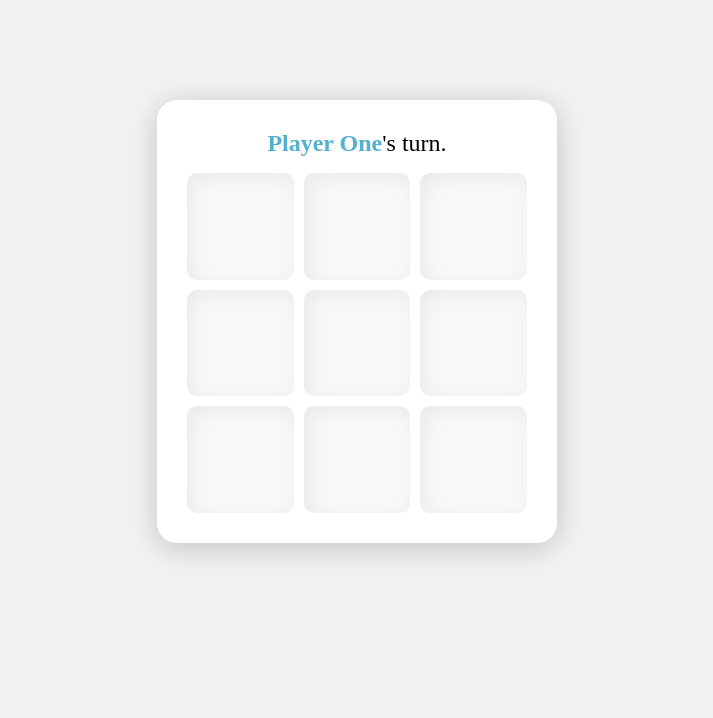
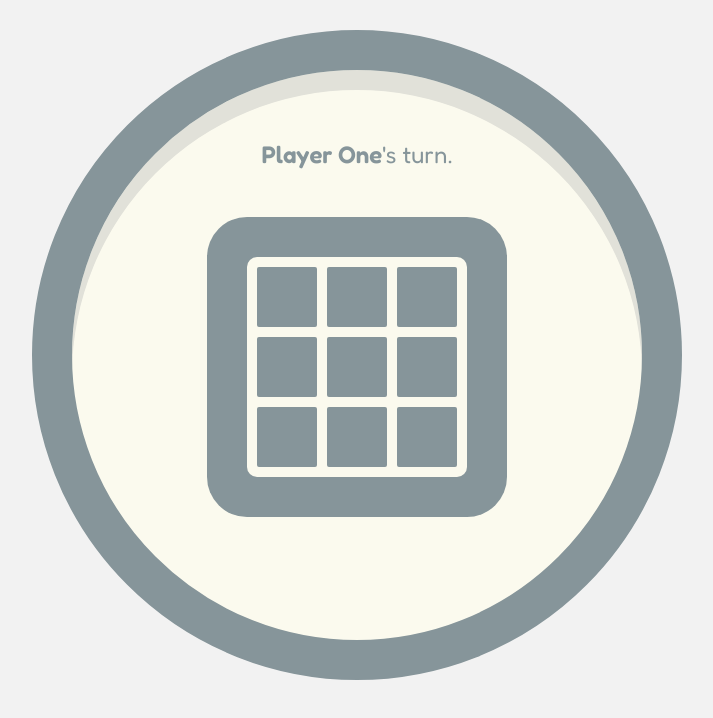
Before and after one commit to dvforest/odin-tic-tac-toe, a plain HTML site: page index.html in a window 1280 px wide. Shown: the whole page, without its empty margins (283-996 px from the left). Drawn offline with Linux system fonts and the light colour scheme; a web font is replaced by a local one.

Commit message:
Change UI style to be more pleasing and modern.

```diff
--- a/index.html
+++ b/index.html
@@ -5,11 +5,16 @@
     <meta name="viewport" content="width=device-width, initial-scale=1.0">
     <title>Tic-Tac-Toe</title>
     <link rel="stylesheet" href="style.css">
+    <link rel="preconnect" href="https://fonts.googleapis.com">
+    <link rel="preconnect" href="https://fonts.gstatic.com" crossorigin>
+    <link href="https://fonts.googleapis.com/css2?family=Concert+One&family=Fredoka:wght@300..700&family=Inconsolata:wdth,wght@125,200..900&family=JetBrains+Mono:ital,wght@0,100..800;1,100..800&family=Libre+Franklin:ital,wght@0,100..900;1,100..900&family=Roboto:ital,wght@0,100..900;1,100..900&family=Zain:ital,wght@0,200;0,300;0,400;0,700;0,800;0,900;1,300;1,400&display=swap" rel="stylesheet">
 </head>
 <body>
-    <div class="game-container">
+    <div class="round-container">
         <div class="game-message">It is Player One's turn.</div>
-        <div class="game-board"></div>
+        <div class="square-container">
+            <div class="game-board"></div>
+        </div>
     </div>
     <script src="tictactoe.js"></script>
     <script src="ui.js"></script>
--- a/style.css
+++ b/style.css
@@ -1,3 +1,9 @@
+:root {
+    --green-color: #86959a;
+    --sand-color: #fbfaee;
+    --shadow-color: #e1e1d9;
+}
+
 * {
     box-sizing: border-box;
 }
@@ -6,19 +12,32 @@ body {
     background-color: rgb(242, 242, 242);
 }
 
-.game-container {
-    width: 400px;
-    margin: 100px auto;
-    padding: 30px;
-    border-radius: 20px;
-    box-shadow: 0 5px 30px 0 rgb(0 0 0 / 20%);
-    background-color: white;
+.round-container {
+    width: 650px;
+    aspect-ratio: 1 /1;
+    padding: 70px;
+    margin: 30px auto;
+    border-radius: 100%;
+    background-color: var(--sand-color);
+    border: 40px solid var(--green-color);
+    box-shadow: inset 0px 20px 0 var(--shadow-color);
+}
+
+.square-container {
+    width: 300px;
+    margin: auto;
+    padding: 40px;
+    border-radius: 40px;
+    background-color: rgb(134,149,154);
 }
 
 .game-message {
     font-size: 1.5rem;
     text-align: center;
-    padding-bottom: 1rem;
+    color: var(--green-color);
+    padding-bottom: 3rem;
+    font-family: "Fredoka", serif;
+    font-weight: 400;
 }
 
 .game-message span {
@@ -28,30 +47,28 @@ body {
 .game-board {
     display: grid;
     grid-template-columns: repeat(3, 1fr);
+    background-color: var(--sand-color);
     gap: 10px;
+    padding: 10px;
+    border-radius: 10px;
 }
 
 .cell {
     aspect-ratio: 1 / 1;
-    border-radius: 10px;
-    font-size: 2.5rem;
+    border-radius: 2px;
+    font-family: "Fredoka", serif;
+    font-weight: 600;
+    font-size: 3rem;
+    color: var(--sand-color);
     border: none;
-    background-color: rgb(248, 248, 248);
-    box-shadow: inset 5px 5px 20px rgb(0 0 0 / 6%);
-}
-
-.red-x {
-    color: rgb(237, 81, 81);
-}
-
-.blue-o {
-    color: rgb(84, 176, 207);
+    background-color: var(--green-color);
+    text-shadow: rgb(0 0 0 / 10%) 3px 3px 3px;
 }
 
 .cell.hover-active:hover {
-    box-shadow: inset 5px 5px 20px rgb(0 0 0 / 2%);
+    box-shadow: inset 100px 100px rgb(255 255 255 / 5%);
 }
 
 .cell.hover-active:active {
-    box-shadow: inset 5px 5px 20px rgb(0 0 0 / 10%);
+    box-shadow: inset 3px 3px 3px rgb(0 0 0 / 10%);
 }
```
